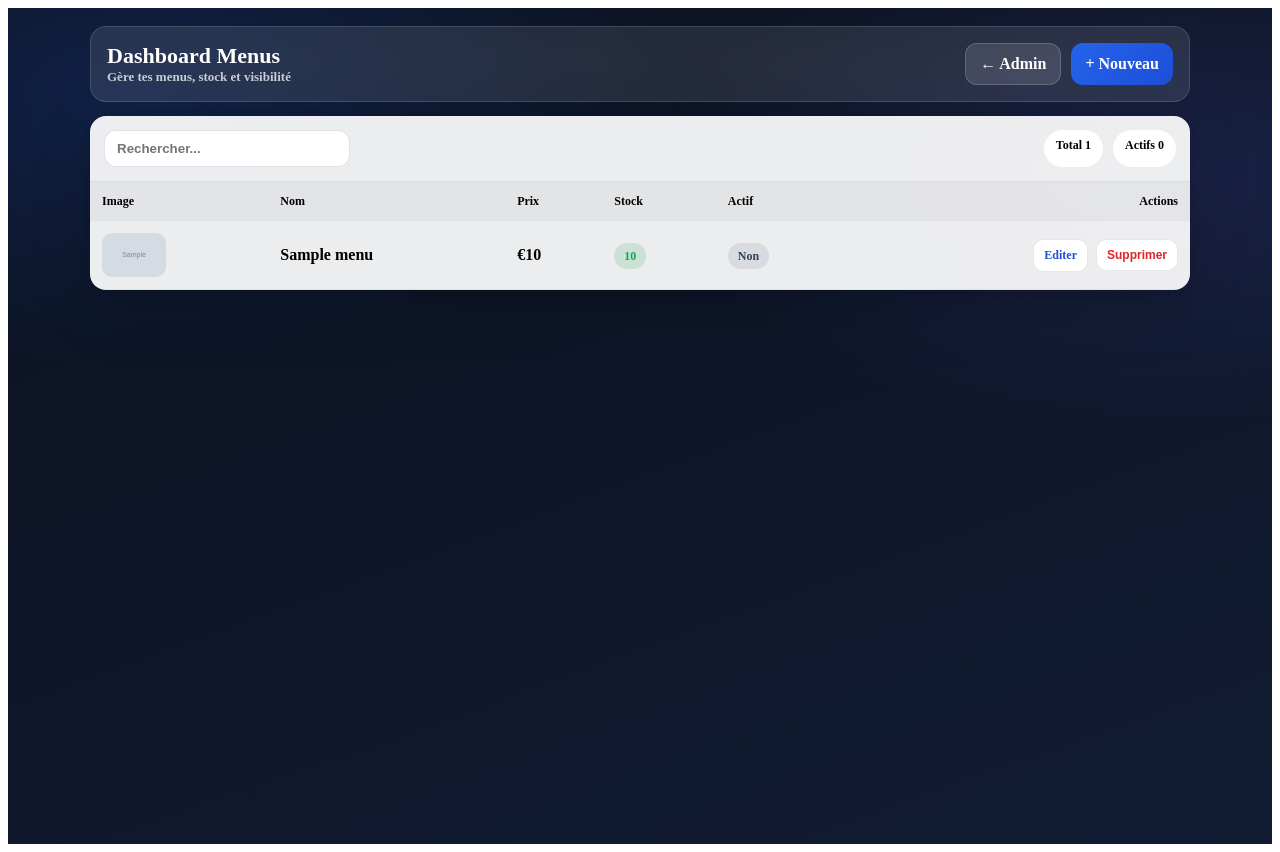
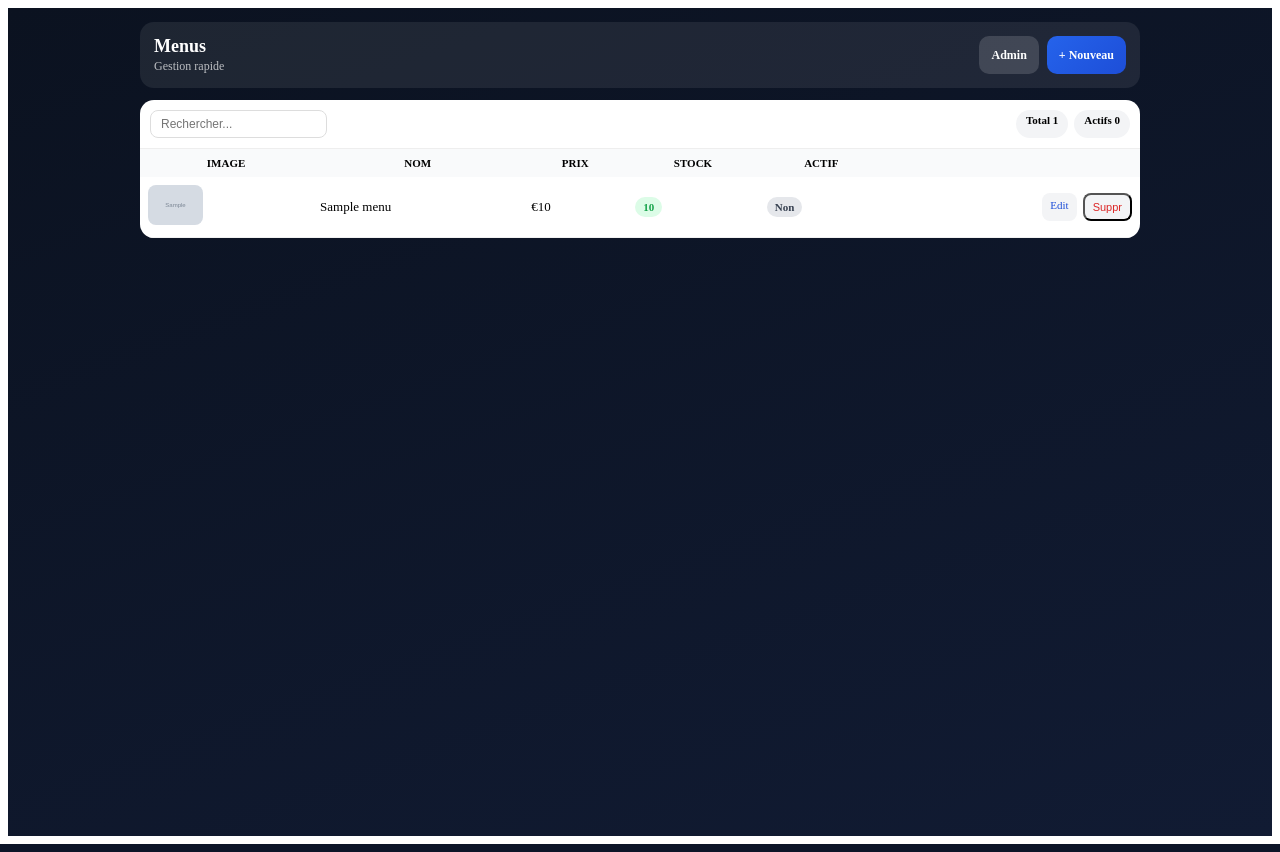
Before and after one commit to mixrafynha/vitegourmand, a Symfony app: template templates/admin/menu/index.html.twig in a window 1280 px wide. Run offline with Twig, Linux system fonts and the light colour scheme; the template is opened without the code that fills it: most values are stand-ins (such as "Sample title", 1, 10 or a date in 2020); grey boxes marked "Sample" are stand-in pictures; some libraries are stand-ins or nearby versions.

Commit message:
Update index.html.twig

```diff
--- a/templates/admin/menu/index.html.twig
+++ b/templates/admin/menu/index.html.twig
@@ -5,223 +5,193 @@
 {% block body %}
 <style>
 :root{
-  --bg:#0b1220;
-  --card:rgba(255,255,255,.92);
-  --text:#0f172a;
-  --muted:#64748b;
-  --border:rgba(15,23,42,.12);
-  --shadow:0 18px 60px rgba(0,0,0,.18),0 2px 10px rgba(0,0,0,.08);
   --primary:#2563eb;
   --primary2:#1d4ed8;
   --danger:#dc2626;
   --success:#16a34a;
   --warning:#f59e0b;
-  --ring:rgba(37,99,235,.20);
+  --muted:#64748b;
 }
 
 .adm-wrap{
   min-height:100vh;
-  padding:18px;
-  background:
-    radial-gradient(1000px 500px at 10% 10%, rgba(37,99,235,.18), transparent 55%),
-    radial-gradient(900px 450px at 90% 20%, rgba(99,102,241,.15), transparent 55%),
-    linear-gradient(160deg,#0b1220,#111b33);
+  padding:14px;
+  background:linear-gradient(160deg,#0b1220,#111b33);
 }
 
 .adm-container{
-  max-width:1100px;
+  max-width:1000px;
   margin:0 auto;
   display:flex;
   flex-direction:column;
-  gap:14px;
+  gap:12px;
 }
 
 .adm-topbar{
-  background:rgba(255,255,255,.10);
-  border:1px solid rgba(255,255,255,.14);
-  border-radius:16px;
-  padding:16px;
+  background:rgba(255,255,255,.08);
+  border-radius:14px;
+  padding:14px;
   display:flex;
   justify-content:space-between;
-  gap:12px;
-  backdrop-filter:blur(10px);
+  flex-wrap:wrap;
+  gap:10px;
 }
 
 .adm-title h1{
   margin:0;
-  font-size:22px;
-  font-weight:900;
+  font-size:18px;
+  font-weight:800;
   color:#fff;
 }
 .adm-title p{
-  margin:0;
-  font-size:13px;
-  color:rgba(255,255,255,.75);
-  font-weight:700;
+  margin:2px 0 0;
+  font-size:12px;
+  color:rgba(255,255,255,.7);
 }
 
 .adm-actions{
   display:flex;
-  gap:10px;
+  gap:8px;
   flex-wrap:wrap;
 }
 
 .btn{
   border:none;
-  border-radius:12px;
-  padding:10px 14px;
-  font-weight:900;
-  cursor:pointer;
+  border-radius:10px;
+  padding:8px 12px;
+  font-size:12px;
+  font-weight:700;
   text-decoration:none;
   display:inline-flex;
   align-items:center;
-  gap:8px;
 }
 
 .btn-primary{
+  background:linear-gradient(135deg,var(--primary),var(--primary2));
   color:#fff;
-  background:linear-gradient(135deg,var(--primary),var(--primary2));
 }
 .btn-secondary{
+  background:rgba(255,255,255,.15);
   color:#fff;
-  background:rgba(255,255,255,.12);
-  border:1px solid rgba(255,255,255,.18);
 }
 
 .adm-card{
-  background:var(--card);
-  border-radius:16px;
-  box-shadow:var(--shadow);
+  background:#fff;
+  border-radius:14px;
   overflow:hidden;
 }
 
 .adm-toolbar{
-  padding:14px;
+  padding:10px;
   display:flex;
   justify-content:space-between;
   flex-wrap:wrap;
-  gap:10px;
-  border-bottom:1px solid rgba(15,23,42,.08);
+  gap:8px;
+  border-bottom:1px solid #eee;
 }
 
 .search input{
-  padding:10px 12px;
-  border-radius:12px;
-  border:1px solid var(--border);
-  font-weight:700;
-  width:220px;
-}
-
-.stats{
-  display:flex;
-  gap:10px;
-  flex-wrap:wrap;
+  padding:6px 10px;
+  border-radius:8px;
+  border:1px solid #ddd;
+  font-size:12px;
 }
 
 .pill{
-  padding:8px 12px;
+  padding:4px 10px;
   border-radius:999px;
-  font-size:12px;
-  font-weight:900;
-  background:#fff;
+  font-size:11px;
+  font-weight:700;
+  background:#f3f4f6;
 }
 
 table{
   width:100%;
   border-collapse:collapse;
+  font-size:13px;
 }
 
 thead th{
-  font-size:12px;
-  text-align:left;
-  padding:12px;
-  background:rgba(15,23,42,.04);
+  padding:8px;
+  background:#f9fafb;
+  font-size:11px;
+  text-transform:uppercase;
 }
 
 tbody td{
-  padding:12px;
-  border-bottom:1px solid rgba(15,23,42,.06);
+  padding:8px;
+  border-bottom:1px solid #f1f1f1;
+}
+
+.img{
+  width:55px;
+  height:40px;
+  object-fit:cover;
+  border-radius:8px;
+}
+
+.badge{
+  padding:4px 8px;
+  border-radius:999px;
+  font-size:11px;
   font-weight:700;
 }
 
-.img{
-  width:64px;
-  height:44px;
-  object-fit:cover;
-  border-radius:10px;
-  display:block;
-}
-
-.badge{
-  padding:6px 10px;
-  border-radius:999px;
-  font-size:12px;
-  font-weight:900;
-}
-
-.badge-success{background:rgba(22,163,74,.15);color:var(--success);}
-.badge-danger{background:rgba(220,38,38,.15);color:var(--danger);}
-.badge-warn{background:rgba(245,158,11,.15);color:#92400e;}
-.badge-muted{background:rgba(100,116,139,.15);color:#334155;}
+.badge-success{background:#dcfce7;color:var(--success);}
+.badge-danger{background:#fee2e2;color:var(--danger);}
+.badge-warn{background:#fef3c7;color:#92400e;}
+.badge-muted{background:#e5e7eb;color:#374151;}
 
 .row-actions{
   display:flex;
-  gap:8px;
+  gap:6px;
   justify-content:flex-end;
   flex-wrap:wrap;
 }
 
 .btn-mini{
-  padding:8px 10px;
-  border-radius:10px;
-  font-size:12px;
-  font-weight:900;
-  background:#fff;
-  border:1px solid rgba(15,23,42,.10);
+  padding:6px 8px;
+  font-size:11px;
+  border-radius:8px;
+  background:#f3f4f6;
   text-decoration:none;
 }
 
 .btn-mini-primary{color:var(--primary2);}
 .btn-mini-danger{color:var(--danger);}
 
-.cards{display:none;padding:14px;gap:12px;}
+.cards{display:none;padding:10px;gap:8px;}
 
 .card-item{
-  border:1px solid rgba(15,23,42,.10);
-  border-radius:14px;
-  padding:12px;
+  border:1px solid #eee;
+  border-radius:12px;
+  padding:8px;
   display:flex;
-  gap:12px;
-  background:#fff;
+  gap:8px;
 }
 
-.card-item h3{margin:0;font-size:14px;font-weight:900;}
-.card-item p{margin:6px 0 0;font-size:12px;color:var(--muted);font-weight:800;}
-
-.card-meta{
-  display:flex;
-  gap:8px;
-  flex-wrap:wrap;
-  margin-top:8px;
+.card-item h3{
+  margin:0;
+  font-size:13px;
+  font-weight:700;
+}
+.card-item p{
+  margin:2px 0;
+  font-size:12px;
+  color:var(--muted);
 }
 
 /* RESPONSIVE */
 
-@media (max-width:992px){
-  .adm-topbar{flex-direction:column;align-items:flex-start;}
-  .adm-actions{width:100%;}
-  .search input{width:100%;}
-}
-
-@media (max-width:760px){
+@media (max-width:768px){
   .table-wrap{display:none;}
   .cards{display:flex;flex-direction:column;}
 }
 
 @media (max-width:480px){
-  .adm-wrap{padding:10px;}
+  .adm-wrap{padding:8px;}
+  .img{width:100%;height:auto;max-height:120px;}
   .card-item{flex-direction:column;}
-  .img{width:100%;height:auto;max-height:160px;}
   .btn-mini{width:100%;text-align:center;}
 }
 </style>
@@ -231,11 +201,11 @@ tbody td{
 
 <div class="adm-topbar">
   <div class="adm-title">
-    <h1>Dashboard Menus</h1>
-    <p>Gère tes menus, stock et visibilité</p>
+    <h1>Menus</h1>
+    <p>Gestion rapide</p>
   </div>
   <div class="adm-actions">
-    <a class="btn btn-secondary" href="{{ path('admin_dashboard') }}">← Admin</a>
+    <a class="btn btn-secondary" href="{{ path('admin_dashboard') }}">Admin</a>
     <a class="btn btn-primary" href="{{ path('admin_menu_new') }}">+ Nouveau</a>
   </div>
 </div>
@@ -249,7 +219,7 @@ tbody td{
   <div class="search">
     <input id="menuSearch" type="text" placeholder="Rechercher...">
   </div>
-  <div class="stats">
+  <div style="display:flex;gap:6px;">
     <span class="pill">Total {{ total }}</span>
     <span class="pill">Actifs {{ activeCount }}</span>
   </div>
@@ -264,7 +234,7 @@ tbody td{
 <th>Prix</th>
 <th>Stock</th>
 <th>Actif</th>
-<th style="text-align:right;">Actions</th>
+<th></th>
 </tr>
 </thead>
 <tbody>
@@ -272,17 +242,17 @@ tbody td{
 {% set stock = menu.stock ?? 0 %}
 <tr class="menu-row" data-name="{{ menu.name|lower }}">
 <td>
-{% if menu.image %}
-<img class="img" src="{{ absolute_url(asset('uploads/' ~ menu.image)) }}" alt="{{ menu.name }}">
+{% if menu.imageUrl %}
+<img class="img" src="{{ absolute_url(menu.imageUrl) }}">
 {% else %}
-<img class="img" src="{{ absolute_url(asset('uploads/default.jpg')) }}" alt="">
+<img class="img" src="{{ absolute_url('/uploads/default.jpg') }}">
 {% endif %}
 </td>
 <td>{{ menu.name }}</td>
 <td>€{{ menu.price }}</td>
 <td>
 {% if stock == 0 %}
-<span class="badge badge-danger">Rupture</span>
+<span class="badge badge-danger">0</span>
 {% elseif stock < 5 %}
 <span class="badge badge-warn">{{ stock }}</span>
 {% else %}
@@ -298,10 +268,10 @@ tbody td{
 </td>
 <td>
 <div class="row-actions">
-<a class="btn-mini btn-mini-primary" href="{{ path('admin_menu_edit',{id:menu.id}) }}">Editer</a>
-<form method="post" action="{{ path('admin_menu_delete',{id:menu.id}) }}" style="display:inline;" onsubmit="return confirm('Supprimer ?');">
+<a class="btn-mini btn-mini-primary" href="{{ path('admin_menu_edit',{id:menu.id}) }}">Edit</a>
+<form method="post" action="{{ path('admin_menu_delete',{id:menu.id}) }}">
 <input type="hidden" name="_token" value="{{ csrf_token('delete_menu_' ~ menu.id) }}">
-<button class="btn-mini btn-mini-danger">Supprimer</button>
+<button class="btn-mini btn-mini-danger">Suppr</button>
 </form>
 </div>
 </td>
@@ -315,33 +285,27 @@ tbody td{
 {% for menu in menus %}
 {% set stock = menu.stock ?? 0 %}
 <div class="card-item menu-card" data-name="{{ menu.name|lower }}">
-{% if menu.image %}
-<img class="img" src="{{ absolute_url(asset('uploads/' ~ menu.image)) }}" alt="">
+{% if menu.imageUrl %}
+<img class="img" src="{{ absolute_url(menu.imageUrl) }}">
 {% else %}
-<img class="img" src="{{ absolute_url(asset('uploads/default.jpg')) }}" alt="">
+<img class="img" src="{{ absolute_url('/uploads/default.jpg') }}">
 {% endif %}
 <div style="flex:1;">
 <h3>{{ menu.name }}</h3>
 <p>€{{ menu.price }}</p>
-<div class="card-meta">
-{% if stock == 0 %}
-<span class="badge badge-danger">Rupture</span>
-{% elseif stock < 5 %}
-<span class="badge badge-warn">{{ stock }}</span>
-{% else %}
-<span class="badge badge-success">{{ stock }}</span>
-{% endif %}
-{% if menu.isActive %}
-<span class="badge badge-success">Actif</span>
-{% else %}
-<span class="badge badge-muted">Inactif</span>
-{% endif %}
+<div style="display:flex;gap:6px;flex-wrap:wrap;margin-top:4px;">
+<span class="badge {% if stock == 0 %}badge-danger{% elseif stock < 5 %}badge-warn{% else %}badge-success{% endif %}">
+{{ stock }}
+</span>
+<span class="badge {{ menu.isActive ? 'badge-success' : 'badge-muted' }}">
+{{ menu.isActive ? 'Actif' : 'Inactif' }}
+</span>
 </div>
-<div style="margin-top:10px;display:flex;gap:8px;flex-wrap:wrap;">
-<a class="btn-mini btn-mini-primary" href="{{ path('admin_menu_edit',{id:menu.id}) }}">Editer</a>
-<form method="post" action="{{ path('admin_menu_delete',{id:menu.id}) }}" style="display:inline;" onsubmit="return confirm('Supprimer ?');">
+<div style="margin-top:6px;display:flex;gap:6px;flex-wrap:wrap;">
+<a class="btn-mini btn-mini-primary" href="{{ path('admin_menu_edit',{id:menu.id}) }}">Edit</a>
+<form method="post" action="{{ path('admin_menu_delete',{id:menu.id}) }}">
 <input type="hidden" name="_token" value="{{ csrf_token('delete_menu_' ~ menu.id) }}">
-<button class="btn-mini btn-mini-danger">Supprimer</button>
+<button class="btn-mini btn-mini-danger">Suppr</button>
 </form>
 </div>
 </div>
@@ -358,15 +322,10 @@ tbody td{
 const input=document.getElementById('menuSearch');
 const rows=document.querySelectorAll('.menu-row');
 const cards=document.querySelectorAll('.menu-card');
-
 function filter(){
 const q=(input.value||'').toLowerCase();
-rows.forEach(r=>{
-r.style.display=(r.dataset.name||'').includes(q)?'':'none';
-});
-cards.forEach(c=>{
-c.style.display=(c.dataset.name||'').includes(q)?'':'none';
-});
+rows.forEach(r=>r.style.display=(r.dataset.name||'').includes(q)?'':'none');
+cards.forEach(c=>c.style.display=(c.dataset.name||'').includes(q)?'':'none');
 }
 input?.addEventListener('input',filter);
 })();
```
